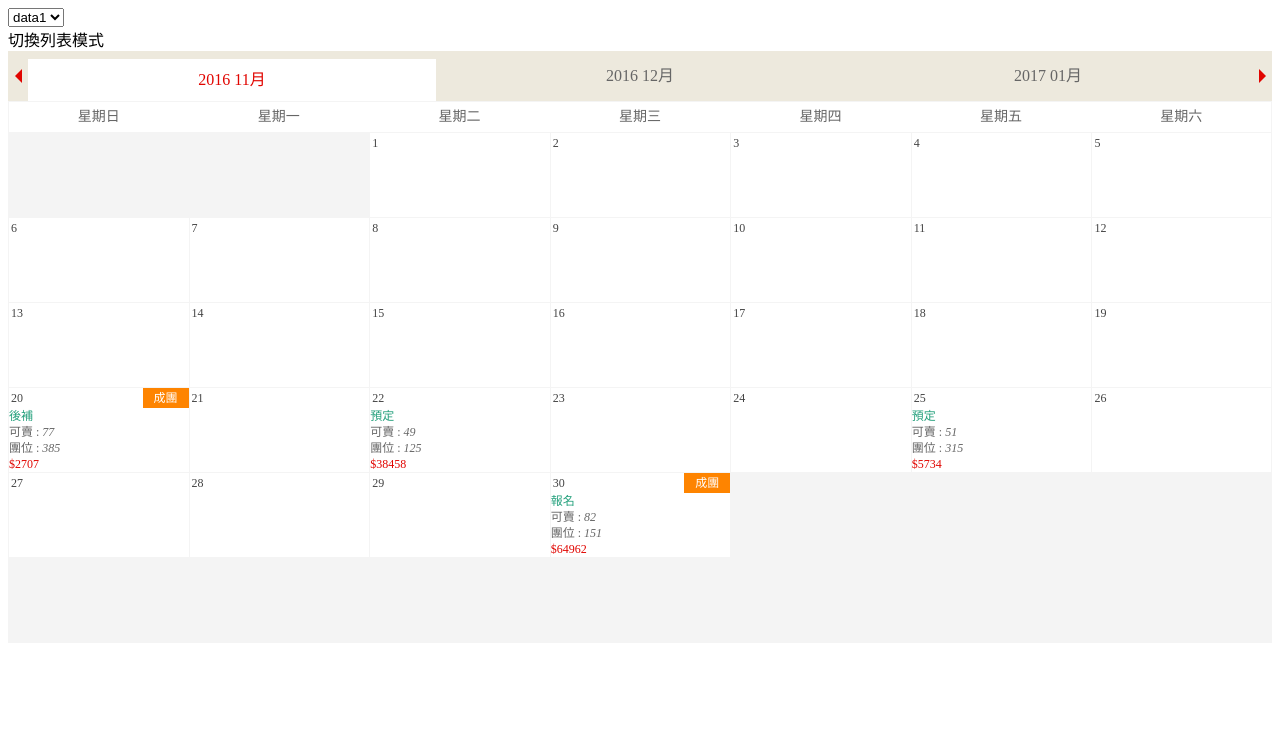
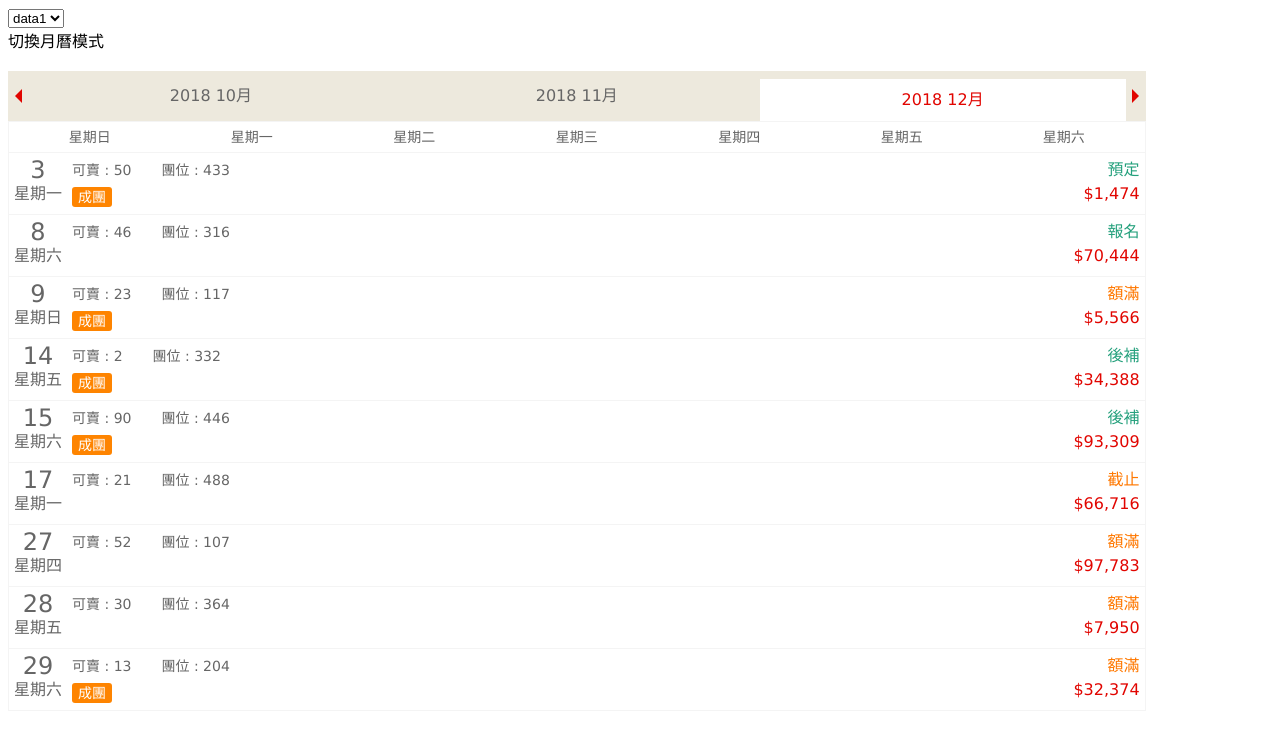
Before and after one commit to Jian-Kai/Calendar, a React (Create React App) app: page / in a window 1280 px wide. Shown: the top 742 px of the page. Built offline with nearby package versions, Linux system fonts and the light colour scheme.

Commit message:
module set

```diff
--- a/public/index.html
+++ b/public/index.html
@@ -7,7 +7,6 @@
 </head>
 
 <body>
-  <noscript>You need to enable JavaScript to run this app.</noscript>
   <div id="root"></div>
 </body>
 
--- a/src/App.js
+++ b/src/App.js
@@ -1,8 +1,9 @@
-import React, { useState, useEffect } from 'react';
+import React, { useState, useEffect, useRef } from 'react';
 import moment from 'moment';
 
 
 import Calendar from './Calendar';
+
 
 const Dropdown = ({ fetch }) => {
     return (
@@ -15,28 +16,45 @@ const Dropdown = ({ fetch }) => {
     )
 }
 
-const Switch = ({mode, modeChange}) =>{
+const Switch = ({ mode, modeChange }) => {
     return <div onClick={modeChange}>
         {
-            (mode)? '切換列表模式':'切換月曆模式'
+            (mode) ? '切換列表模式' : '切換月曆模式'
         }
     </div>
 }
 
 const App = () => {
+
     const [data, setData] = useState([]);
-    const [mode, setMode] = useState(true);
+    const [mode, setMode] = useState(false);
+    const [size, setSize] = useState(getSize)
     let date = {};
     let month = [];
-
+    // console.log(document.body.clientWidth)
     async function fetchData(name = 'data1') {
         const response = await fetch('./json/' + name + '.json');
         const json = await response.json();
         setData(json);
     }
 
+    function handleWindowChange() {
+        setSize(getSize);
+    };
+
+    function getSize() {
+        return (document.body.clientWidth * 0.9);
+    }
+
+    const init = async () => {
+        await fetchData();
+        handleWindowChange();
+        window.addEventListener('resize', handleWindowChange);
+        window.Cal = inputEl.current;
+    }
+
     useEffect(() => {
-        fetchData()
+        init();
     }, []);
 
     data.map(d => {
@@ -50,22 +68,57 @@ const App = () => {
         return true;
     });
     month.sort()
-    console.log(date);
-    console.log(month);
 
     const modeChange = () => {
         let newMode = mode;
         setMode(!newMode)
     }
 
+    const option = {
+        initYearMonth: '201901',
+        dataKeySetting: {
+            // 保證出團
+            'guaranteed': 'certain',
+            // 狀態
+            'status': 'state',
+            // 可賣團位
+            'availableVancancy': 'onsell',
+            // 團位
+            'totalVacnacy': 'total',
+            // 價格
+            'price': 'price'
+        },
+        // 點上一個月時
+        onClickPrev: function (e, data) {
+            console.log('prev')
+            if (e) console.log(e.target);
+            console.log(data, window.Calendar);
+        },
+        // 點下一個月時
+        onClickNext: function (e, data) {
+            console.log('next');
+            if (e) console.log(e.target);
+            console.log(data, window.Calendar)
+        },
+        // 點日期時
+        onClickDate: function (e, data) {
+            console.log(e.target, data);
+        }
+    }
+
+    const inputEl = useRef(null);
+
+
+
     return (
-        <div>
+        <div >
             <Dropdown fetch={fetchData} />
             <Switch mode={mode} modeChange={modeChange} />
+            <br />
             {
-                (data.length > 0)? <Calendar date={date} month={month} mode={mode}/> :''
+                (data.length > 0) ? <Calendar date={date} month={month} option={option} mode={mode} width={size} ref={inputEl} /> : ''
             }
         </div>)
 }
 
-export default App;
+export default (App);
--- a/src/Calendar.js
+++ b/src/Calendar.js
@@ -1,14 +1,37 @@
-import React, { useState } from 'react';
-
+import React, { useState, useImperativeHandle, forwardRef, useEffect } from 'react';
+import moment from 'moment';
 import Month from './Month/Month';
 import Day from './Day/Day';
 import Dates from './Dates/Dates';
 
-const Calendar = ({ date, month, mode }) => {
+const Calendar = (props, ref ) => {
+    const { date, month, option, mode, width} = props;
+    // console.log(option.initYearMonth)
+    let page = month.indexOf(option.initYearMonth);
+    if (page === -1) {
+        let pre = moment(option.initYearMonth + '01').subtract(1, 'M').format('YYYYMM');
+        let next = moment(option.initYearMonth + '01').add(1, 'M').format('YYYYMM');
+        // console.log(pre)
+        if (month.indexOf(pre) > -1 && month.indexOf(next) > -1)
+            page = (date[pre].length > date[next].length) ? month.indexOf(pre) : month.indexOf(next);
+        else if (month.indexOf(pre) > -1)
+            page = month.indexOf(pre);
+        else if (month.indexOf(next) > -1)
+            page = month.indexOf(next);
+    }
 
-    const [current, setCurrent] = useState(0);
-    const [focus, setFocus] = useState(0);
-    const width = (document.body.clientWidth) / 7;
+    // console.log(page);
+    let cur = 0;
+    let foc = 0;
+    if (page === month.length - 1) {
+        cur = page - 2; foc = 2;
+    } else if (page === 0) {
+        cur = 0; foc = 0
+    } else {
+        cur = page; foc = 1;
+    }
+    const [current, setCurrent] = useState(cur);
+    const [focus, setFocus] = useState(foc);
     const [arr, setArr] = useState(
         () => {
             const col = 6;
@@ -25,6 +48,8 @@ const Calendar = ({ date, month, mode }) => {
         }
     )
 
+
+
     // handle month bar moving when it need move
     const moveMon = (value) => {
         let newCurrent = current;
@@ -34,17 +59,18 @@ const Calendar = ({ date, month, mode }) => {
         setCurrent(newCurrent);
     }
     // handle month bar click
-    const clickMon = (value, id) => {
+    const clickMon = (value, id, e) => {
         switch (value) {
             case -1:
                 console.log('pre')
-                if (id > 1)
+                if (id > 1){
                     setFocus(id + value)
+                }
                 else {
                     moveMon(value);
                     current === 0 ? setFocus(0) : setFocus(1);
                 }
-                //initDateclick();
+                option.onClickPrev(e, date[month[current + focus - 1]]);
                 break;
             case 1:
                 console.log('next')
@@ -54,7 +80,7 @@ const Calendar = ({ date, month, mode }) => {
                     moveMon(value);
                     current + 2 === month.length - 1 ? setFocus(2) : setFocus(1);
                 }
-                //initDateclick();
+                option.onClickNext(e, date[month[current + focus + 1]]);
                 break;
             case 0:
                 console.log('month');
@@ -78,7 +104,7 @@ const Calendar = ({ date, month, mode }) => {
         initDateclick();
     }
 
-    const initDateclick = () =>{
+    const initDateclick = () => {
         let newArr = [...arr];
         for (let i = 0; i < newArr.length; i++) {
             for (let j = 0; j < newArr[i].length; j++)
@@ -87,7 +113,7 @@ const Calendar = ({ date, month, mode }) => {
         setArr(newArr);
     }
 
-    const clickDate = (de, Dr, Dc) => {
+    const clickDate = (de, Dr, Dc, e) => {
         let newArr = [...arr];
         for (let i = 0; i < newArr.length; i++) {
             for (let j = 0; j < newArr[i].length; j++)
@@ -95,16 +121,29 @@ const Calendar = ({ date, month, mode }) => {
         }
         newArr[Dc][Dr] = 1;
         setArr(newArr)
-        console.log(arr[Dc][Dr])
+        // console.log(e)
+        option.onClickDate(e, de)
     }
 
-    // console.log(date[month[current + focus]])
+    //console.log(date[month[current + focus]])
 
-    return <div>
-        <Month current={current} focus={focus} month={month} clickMon={clickMon} />
-        <Day width={width}/>
-        <Dates mode={mode} width={width} data={date[month[current + focus]]} arr={arr} clickDate={clickDate}/>
+    //const inputRef = useRef();
+    useImperativeHandle(ref, () => ({
+        nextMonth: () => {
+            clickMon(1, focus);
+            return;
+        },
+        prevMonth:()=>{
+            clickMon(-1, focus);
+            return;
+        }
+    }));
+
+    return <div >
+        <Month width={width} current={current} focus={focus} month={month} clickMon={clickMon} option={option} />
+        <Day width={width} />
+        <Dates mode={mode} width={width} data={date[month[current + focus]]} arr={arr} clickDate={clickDate} option={option} />
     </div>
 }
 
-export default Calendar;
+export default forwardRef(Calendar);
--- a/src/Dates/Dates.css
+++ b/src/Dates/Dates.css
@@ -5,7 +5,7 @@
     align-items: center;
     justify-content: flex-start;
     background: #FFFFFF;
-    padding: 0;
+    float: left;
 }
 
 .week {
@@ -16,7 +16,7 @@
     width: 100%;
 }
 
-.list{
+.list {
     display: flex;
     flex-direction: column;
     align-items: center;
@@ -35,9 +35,9 @@
     border-bottom: 1px solid var(--border-color);
 }
 
-.dateL{
+.dateL {
     line-height: 16px;
-    height: 85px;
+    height: 62px;
     color: #666;
     position: relative;
     text-align: left;
@@ -47,7 +47,7 @@
     border-bottom: 1px solid var(--border-color);
 }
 
-.dateH{
+.dateH {
     display: none;
 }
 
@@ -61,7 +61,7 @@
     background: #ffff
 }
 
-.guaranteed{
+.guaranteed {
     padding: 0 3px;
     position: absolute;
     top: 0;
@@ -74,7 +74,7 @@
     line-height: 20px;
 }
 
-.num{
+.num {
     position: absolute;
     top: 2px;
     left: 2px;
@@ -94,11 +94,71 @@
     flex-direction: column;
 }
 
-.detial span{
-    top: 20px;
-    position: relative;
-}
-
 .clicked {
     background: #fff9e3;
 }
+
+.clicked:after {
+    content: '';
+    width: 100%;
+    height: 100%;
+    border: 1px solid green;
+    display: inline-block;
+    position: absolute;
+    top: -1px;
+    left: -1px;
+    z-index: 1;
+}
+
+.status {
+    top: 20px;
+    position: relative;
+    display: block;
+}
+
+.listL {
+    position: relative;
+    height: 100%;
+    font-size: 16px;
+    line-height: 24px;
+    left: 0px;
+    text-align: center;
+    padding: 5px 5px;
+    display: flex;
+    flex-direction: column;
+}
+
+.listM {
+    position: relative;
+    height: 100%;
+    padding: 5px 5px;
+    display: flex;
+    font-size: 14px;
+    line-height: 24px;
+    left: 0px;
+    display: flex;
+    flex-direction: column;
+    text-align: left;
+}
+
+.listR {
+    position: absolute;
+    right: 0px;
+    height: 100%;
+    padding: 5px 5px;
+    font-size: 16px;
+    line-height: 24px;
+    display: flex;
+    flex-direction: column;
+    text-align: right;
+}
+
+.guaranteedL {
+    width: 40px;
+    height: 20px;
+    background-color: #fe8400;
+    color: #fff;
+    text-align: center;
+    border-radius: 3px;
+    line-height: 20px;
+}
--- a/src/Dates/Dates.js
+++ b/src/Dates/Dates.js
@@ -4,9 +4,9 @@ import moment from 'moment';
 
 import Detial from './Detial';
 
-const Dates = ({ mode, width, data, arr, clickDate }) => {
-    const thewidth = (!mode) ? document.body.clientWidth : width;
-    console.log(thewidth)
+const Dates = ({ mode, width, data, arr, clickDate, option }) => {
+    const thewidth = (!mode) ? width : (width / 7);
+    // console.log(thewidth)
 
     const week = (!mode) ? 'list' : 'week';
 
@@ -15,11 +15,25 @@ const Dates = ({ mode, width, data, arr, clickDate }) => {
     for (let i = 0; i < thisMon.length; i++) {
         let found = calendarArr.find((trip) => trip.date === thisMon[i].date);
         if (!found)
-            calendarArr.push(thisMon[i])
+            calendarArr.push({
+                "guaranteed": thisMon[i].guaranteed || thisMon[i][option.dataKeySetting.guaranteed],
+                "date": thisMon[i].date,
+                "price": thisMon[i].price || thisMon[i][option.dataKeySetting.price],
+                "availableVancancy": thisMon[i].availableVancancy || thisMon[i][option.dataKeySetting.availableVancancy],
+                "totalVacnacy": thisMon[i].totalVacnacy || thisMon[i][option.dataKeySetting.totalVacnacy],
+                "status": thisMon[i].status || thisMon[i][option.dataKeySetting.status]
+            })
         else {
             let index = calendarArr.indexOf(found);
-            if (thisMon[i].price < found.price)
-                calendarArr[index] = found
+            if (thisMon[i][option.dataKeySetting.price] < found[option.dataKeySetting.price])
+                calendarArr[index] = {
+                    "guaranteed": thisMon[i].guaranteed || thisMon[i][option.dataKeySetting.guaranteed],
+                    "date": thisMon[i].date,
+                    "price": thisMon[i].price || thisMon[i][option.dataKeySetting.price],
+                    "availableVancancy": thisMon[i].availableVancancy || thisMon[i][option.dataKeySetting.availableVancancy],
+                    "totalVacnacy": thisMon[i].totalVacnacy || thisMon[i][option.dataKeySetting.totalVacnacy],
+                    "status": thisMon[i].status || thisMon[i][option.dataKeySetting.status]
+                }
         }
     }
     calendarArr.sort((a, b) => a.date > b.date ? 1 : -1)
@@ -36,7 +50,7 @@ const Dates = ({ mode, width, data, arr, clickDate }) => {
         if (count < calendarArr.length - 1)
             count++;
         if (deti !== null) {
-            return <Detial deti={deti} row={r} col={c} click={clickDate} mode={mode} />
+            return <Detial deti={deti} row={r} col={c} click={clickDate} mode={mode} date={c * 7 + r - firstDay + 1} />
         }
     }
 
@@ -63,16 +77,10 @@ const Dates = ({ mode, width, data, arr, clickDate }) => {
 
                             <div key={rowid} className={classD} style={{ width: thewidth }}>
                                 {
-                                    (colid * 7 + rowid >= firstDay && colid * 7 + rowid < final) ?
+                                    (colid * 7 + rowid >= firstDay && colid * 7 + rowid < final && mode) ?
                                         <span className='num'>
                                             {colid * 7 + rowid - firstDay + 1}
                                         </span>
-                                        :
-                                        ''
-                                }
-                                {
-                                    (colid * 7 + rowid - firstDay + 1 === moment(new Date(calendarArr[count].date)).date() && calendarArr[count].guaranteed) ?
-                                        <span className='guaranteed'>成團</span>
                                         :
                                         ''
                                 }
--- a/src/Dates/Detial.js
+++ b/src/Dates/Detial.js
@@ -1,7 +1,7 @@
 import React from 'react';
 import './Dates.css'
 
-const Detial = ({ deti, row, col, click, mode }) => {
+const Detial = ({ deti, row, col, click, mode, date }) => {
     let color;
     switch (deti.status) {
         case '報名':
@@ -24,12 +24,47 @@ const Detial = ({ deti, row, col, click, mode }) => {
             break;
         default:
     }
-    return <div className='detial' onClick={() => click(deti, row, col)}>
-        <span style={{ color: color }}>{deti.status}</span>
-        <span>可賣 : <i>{deti.availableVancancy}</i></span>
-        <span>團位 : <i>{deti.totalVacnacy}</i></span>
-        <span style={{ color: '#E10500' }}>{'$' + deti.price}</span>
-    </div>
+
+    const day = ['星期日', '星期一', '星期二', '星期三', '星期四', '星期五', '星期六'];
+
+
+
+    return (mode) ?
+        <div className='detial' onClick={(e) => click(deti, row, col, e)}>
+            {
+                (deti.guaranteed) ?
+                    <span className='guaranteed'>成團</span>
+                    :
+                    ''
+            }
+            <span className='status' style={{ color: color }}>{deti.status}</span>
+            <span className='status'>可賣 : <i>{deti.availableVancancy}</i></span>
+            <span className='status'>團位 : <i>{deti.totalVacnacy}</i></span>
+            <span className='status' style={{ color: '#E10500' }}>{'$' + Math.floor(deti.price / 1000) + ',' + deti.price % 1000}</span>
+        </div>
+        :
+        <div className='detial' style={{ flexDirection: 'row', justifyItems: 'center', }} onClick={(e) => click(deti, row, col, e)}>
+            <div className='listL'>
+                <span style={{ fontSize: '24px' }}>{date}</span>
+                <span>{day[row]}</span>
+            </div>
+            <div className='listM'>
+                <div style={{ paddingBottom: '5px' }}>
+                    <span style={{ margin: '0 30px 0 0' }} >可賣 : {deti.availableVancancy}</span>
+                    <span style={{ margin: '0 30px 0 0' }}>團位 : {deti.totalVacnacy}</span>
+                </div>
+                {
+                    (deti.guaranteed) ?
+                        <span className='guaranteedL'>成團</span>
+                        :
+                        ''
+                }
+            </div>
+            <div className='listR'>
+                <span style={{ color: color }}>{deti.status}</span>
+                <span style={{ color: '#E10500' }}>{'$' + Math.floor(deti.price / 1000) + ',' + deti.price % 1000}</span>
+            </div>
+        </div>
 
 }
 
--- a/src/Day/Day.css
+++ b/src/Day/Day.css
@@ -11,6 +11,7 @@
     cursor: default;
     background: #FFFFFF;
     padding: 0;
+    float: left;
 }
 
 .day{
--- a/src/Day/Day.js
+++ b/src/Day/Day.js
@@ -3,15 +3,15 @@ import './Day.css'
 
 const Day = ({width}) => {
     const day = ['星期日', '星期一', '星期二', '星期三', '星期四', '星期五', '星期六']
-    // const width = (document.body.clientWidth) / 7;
-    console.log(width)
+    const thewidth = (width) / 7;
+    // console.log(width)
     return <div className='dayLayout'>
         {
             day.map((d, id) => {
                 let classD = 'day';
                 if (id === 0) classD += ' first';
                 if (id === 6) classD += ' last';
-                return <div key={id} className={classD} style={{ width: width }}> {d}</div>
+                return <div key={id} className={classD} style={{ width: thewidth }}> {d}</div>
             })
         }
     </div>
--- a/src/Month/Month.css
+++ b/src/Month/Month.css
@@ -1,20 +1,26 @@
+body{
+    font-family: Verdana, Arial, "\5FAE\8EDF\6B63\9ED1\9AD4", "Microsoft JhengHei", "\5FAE\8EDF\96C5\9ED1\9AD4", "Microsoft YaHei";
+}
+
 .monthLayout {
     display: flex;
     flex-direction: row;
     align-items: center;
     justify-content: flex-start;
     cursor: pointer;
+    box-sizing: border-box;
+    float: left;
 }
 
 .month {
     height: 50px;
+    width: calc(100% - 40px);
     background: #ede9dd;
     display: flex;
-    flex-direction: row;
     align-items: center;
-    justify-content: center;
     padding: 0;
     margin: 0;
+    overflow: hidden;
 }
 
 .tab {
--- a/src/Month/Month.js
+++ b/src/Month/Month.js
@@ -1,26 +1,27 @@
 import React from 'react'
 import './Month.css'
 
-const Month = ({ current, focus, month, clickMon }) => {
-    const width = (document.body.clientWidth - 40) / 3;
-    const show = [month[current], month[current + 1], month[current + 2]];
+const Month = ({ width, current, focus, month, clickMon }) => {
+    const thewidth = (width - 40) / 3;
+    let show = [month[current], month[current + 1], month[current + 2]];
 
-    console.log('current:' + current);
-    console.log('focus:' + focus);
+     console.log('current:' + current);
+     console.log('focus:' + focus);
 
     return (
         <div className='monthLayout'>
-            <a className='btn pre' onClick={() => clickMon(-1, focus)}></a>
-            <ul className='month'>
+            <a className='btn pre' onClick={(e) => clickMon(-1, focus, e)}></a>
+            <ul className='month' >
                 {
                     show.map((li, index) => {
                         const style = {
-                            width: width,
+                            width: thewidth,
                         }
                         let tab_class = (focus === index) ? 'tab now' : 'tab';
+                        // console.log(li)
                         let Y = li.slice(0, 4);
                         let M = li.slice(4, li.length)
-                        return <li key={index} className={tab_class} style={style} onClick={() => clickMon(0, index)}>
+                        return <li key={index} className={tab_class} style={style} onClick={(e) => clickMon(0, index, e)}>
                             <a>
                                 <span>
                                     {Y + ' ' + M + '月'}
@@ -30,7 +31,7 @@ const Month = ({ current, focus, month, clickMon }) => {
                     })
                 }
             </ul>
-            <a className='btn next' onClick={() => clickMon(1, focus)}></a>
+            <a className='btn next' onClick={(e) => clickMon(1, focus, e)}></a>
         </div>
     )
 }
--- a/src/index.js
+++ b/src/index.js
@@ -3,4 +3,4 @@ import ReactDOM from 'react-dom';
 
 import App from './App'
 
-ReactDOM.render(<App />, document.getElementById('root'));
+ ReactDOM.render(<App />, document.getElementById('root'));
--- a/usage.js
+++ b/usage.js
@@ -28,9 +28,9 @@ $('.calendars').calendar({
 		// 保證出團
         'guaranteed': 'guaranteed',
         // 狀態
-        'status': 'status',
+        'state': 'status',
         // 可賣團位
-        'available': 'availableVancancy',
+        'onsell': 'availableVancancy',
         // 團位
         'total': 'totalVacnacy',
         // 價格
```
